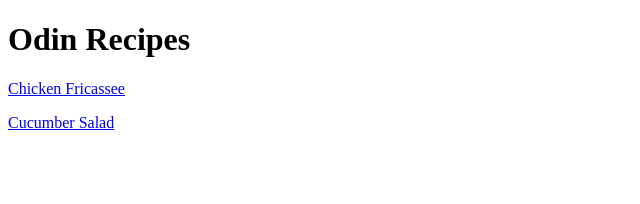
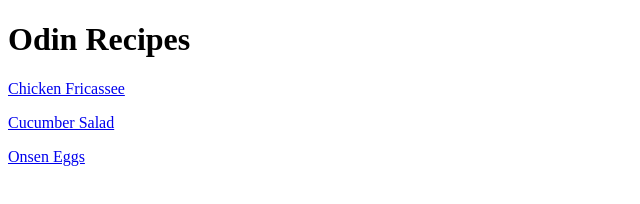
Before and after one commit to shawneeclarida/odin-recipes, a plain HTML site: page index.html in a window 1280 px wide. Shown: the whole page, without its empty margins (0-640 px from the left). Drawn offline with Linux system fonts and the light colour scheme.

Commit message:
Add file and create link in index 	Add link to access recipe page from 	index page.

```diff
--- a/index.html
+++ b/index.html
@@ -8,5 +8,6 @@
     <h1>Odin Recipes</h1>
       <p><a href="recipes/chickenfricassee.html">Chicken Fricassee</a></p>
       <p><a href="recipes/cucumbersalad.html">Cucumber Salad</a></p>
+      <p><a href="recipes/onseneggs.html"> Onsen Eggs</a></p>
 
    </body></html>
```
Also changed, not shown: recipes/onseneggs.html (added).
